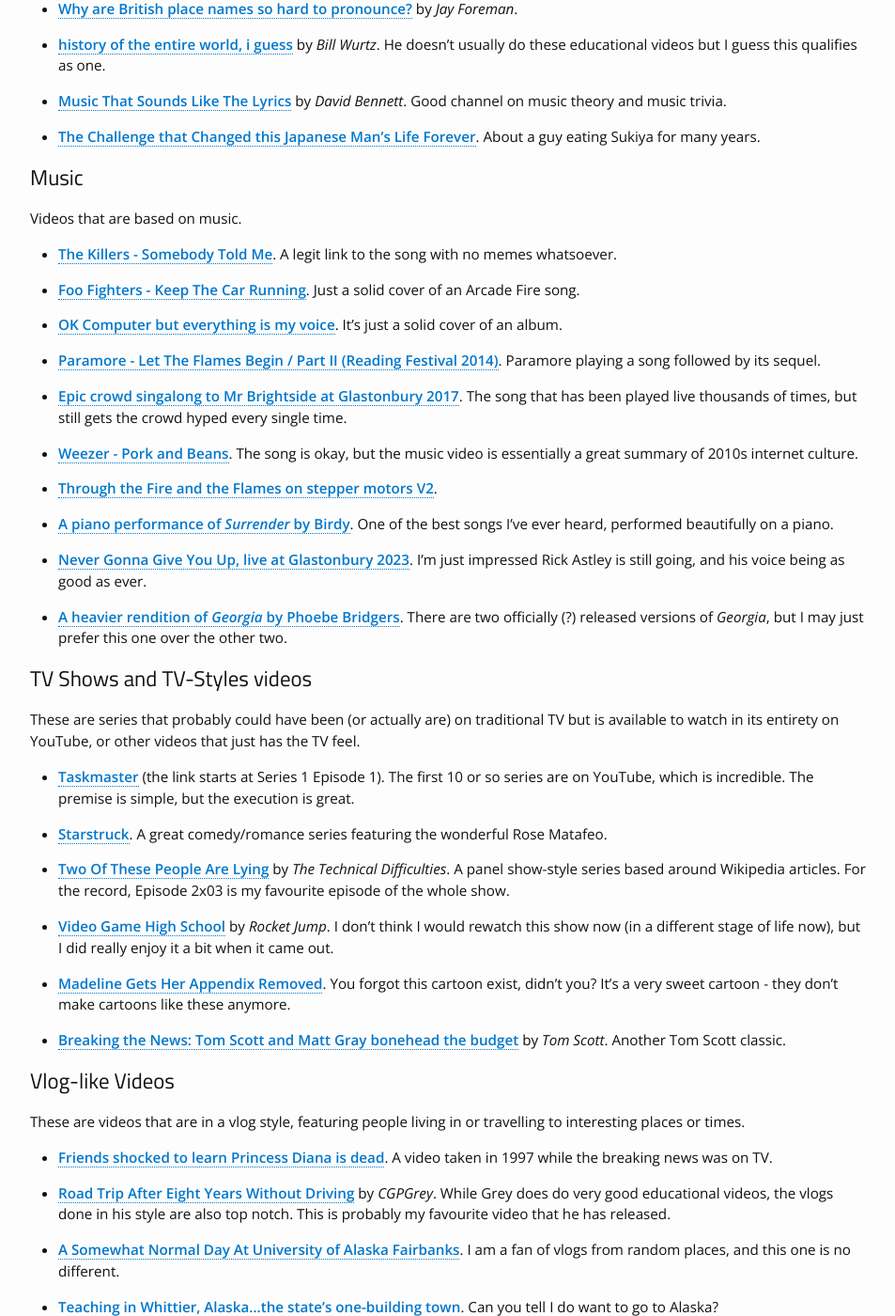
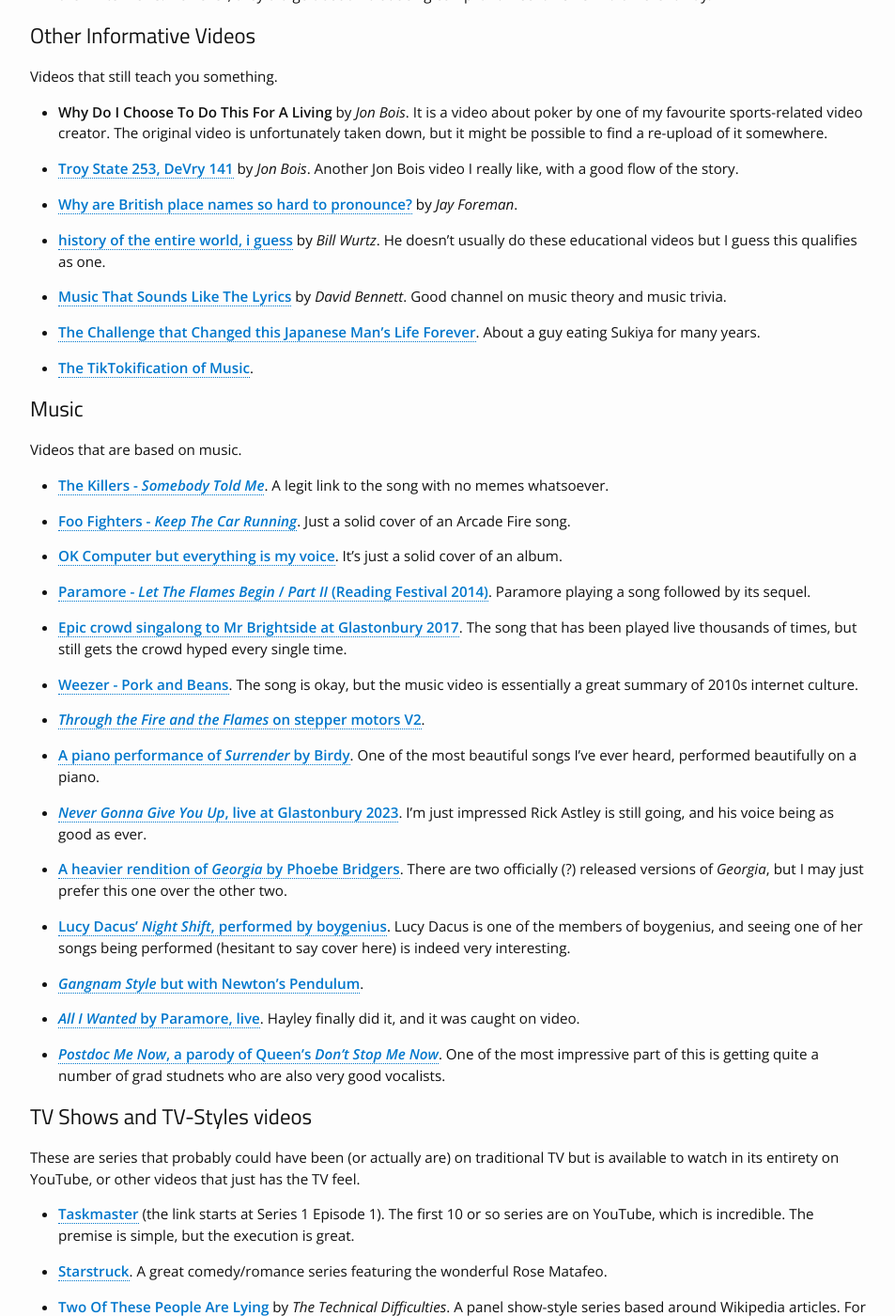
Before and after one commit to apivich-h/apivich-h.github.io, a Jekyll site: the page built from _posts/misc/2000-01-01-interesting-videos.md, in a window 1280 px wide and 1400 px high, scrolled down 1297 px. Shown: the whole window at 94% size, without its empty margins (163-1116 px from the left). Built offline with Jekyll 4.4.1, drawn with Linux system fonts in a browser that asks for light colours; some of the changed text lies outside the part shown.

Commit message:
update cv

```diff
--- a/_posts/misc/2000-01-01-interesting-videos.md
+++ b/_posts/misc/2000-01-01-interesting-videos.md
@@ -38,6 +38,14 @@
 - **[Why Thailand's Geography Breeds Instability](https://www.youtube.com/watch?v=S9SMRuvnl2g)** by _PolyMatter_. This time taking a look at how its geography relates to their politics.
 
 - **[Nirvana for Sale](https://www.youtube.com/watch?v=MYm1EbNs4sU)** by _Unreported World_. I have been watching a number of documentaries from them, covering many interesting little-told stories around the world. In this piece, it focuses on arguably the most infamous temple in Thailand.
+
+## Pairs of Videos About The Same Thing
+
+Two videos that are talking about the same topic, but in different styles.
+
+- Two videos about **Thomas Midgley Jr.** by **[_Veritasium_](https://youtu.be/IV3dnLzthDA)** and **[_Tom Scott_ (specifically the Technical Difficulties)](https://youtu.be/4og8wG8VQWM)**. The former in the form of a mini-documentary, the latter in the form of a panel show.
+
+- Two videos about **Compliant Mechanisms** by **[_Veritasium_](https://www.youtube.com/watch?v=97t7Xj_iBv0)** and **[Mark Rober](https://youtu.be/9c2NqlUWZfo)**. They even managed to get the same person in their interviews. However, they did go about introducing compliant mechanisms in a different way.
 
 ## Other Informative Videos
 
@@ -55,29 +63,39 @@
 
 - **[The Challenge that Changed this Japanese Man's Life Forever](https://www.youtube.com/watch?v=qMex9K2HCuY)**. About a guy eating Sukiya for many years.
 
+- **[The TikTokification of Music](https://youtu.be/mS4r5tDxASE?si=ScGEJkW9rsdOeFp_)**.
+
 ## Music
 
 Videos that are based on music.
 
-- **[The Killers - Somebody Told Me](https://www.youtube.com/watch?v=sdNYBvNXBLs)**. A legit link to the song with no memes whatsoever.
+- **[The Killers - _Somebody Told Me_](https://www.youtube.com/watch?v=sdNYBvNXBLs)**. A legit link to the song with no memes whatsoever.
 
-- **[Foo Fighters - Keep The Car Running](https://www.youtube.com/watch?v=MDxcjukqISs)**. Just a solid cover of an Arcade Fire song.
+- **[Foo Fighters - _Keep The Car Running_](https://www.youtube.com/watch?v=MDxcjukqISs)**. Just a solid cover of an Arcade Fire song.
 
 - **[OK Computer but everything is my voice](https://www.youtube.com/watch?v=q13NRoG6mvs)**. It's just a solid cover of an album.
 
-- **[Paramore - Let The Flames Begin / Part II (Reading Festival 2014)](https://www.youtube.com/watch?v=EaM0BUWAm_4)**. Paramore playing a song followed by its sequel.
+- **[Paramore - _Let The Flames Begin_ / _Part II_ (Reading Festival 2014)](https://www.youtube.com/watch?v=EaM0BUWAm_4)**. Paramore playing a song followed by its sequel.
 
 - **[Epic crowd singalong to Mr Brightside at Glastonbury 2017](https://www.youtube.com/watch?v=PzEs17iI2W4)**. The song that has been played live thousands of times, but still gets the crowd hyped every single time.
 
 - **[Weezer - Pork and Beans](https://www.youtube.com/watch?v=PQHPYelqr0E)**. The song is okay, but the music video is essentially a great summary of 2010s internet culture.
 
-- **[Through the Fire and the Flames on stepper motors V2](https://www.youtube.com/watch?v=rOaRFH_w53k)**.
+- **[_Through the Fire and the Flames_ on stepper motors V2](https://www.youtube.com/watch?v=rOaRFH_w53k)**.
 
-- **[A piano performance of _Surrender_ by Birdy](https://www.youtube.com/watch?v=xzn97B5wMIQ)**. One of the best songs I've ever heard, performed beautifully on a piano.
+- **[A piano performance of _Surrender_ by Birdy](https://www.youtube.com/watch?v=xzn97B5wMIQ)**. One of the most beautiful songs I've ever heard, performed beautifully on a piano.
 
-- **[Never Gonna Give You Up, live at Glastonbury 2023](https://www.youtube.com/watch?v=nsCIeklgp1M)**. I'm just impressed Rick Astley is still going, and his voice being as good as ever.
+- **[_Never Gonna Give You Up_, live at Glastonbury 2023](https://www.youtube.com/watch?v=nsCIeklgp1M)**. I'm just impressed Rick Astley is still going, and his voice being as good as ever.
 
 - **[A heavier rendition of _Georgia_ by Phoebe Bridgers](https://www.youtube.com/watch?v=So3M1zFnUasc)**. There are two officially (?) released versions of _Georgia_, but I may just prefer this one over the other two.
+
+- **[Lucy Dacus' _Night Shift_, performed by boygenius](https://youtu.be/QuRuSP7hhU0)**. Lucy Dacus is one of the members of boygenius, and seeing one of her songs being performed (hesitant to say cover here) is indeed very interesting.
+
+- **[_Gangnam Style_ but with Newton's Pendulum](https://youtu.be/YB7KUGdP7wI)**.
+
+- **[_All I Wanted_ by Paramore, live](https://www.youtube.com/watch?v=m2YAbi0nHnQ)**. Hayley finally did it, and it was caught on video.
+
+- **[_Postdoc Me Now_, a parody of Queen's _Don't Stop Me Now_](https://www.youtube.com/watch?v=whreNeJGCWk)**. One of the most impressive part of this is getting quite a number of grad studnets who are also very good vocalists.
 
 ## TV Shows and TV-Styles videos
 
@@ -169,16 +187,22 @@
 
 - **[So No One Told You Life Was Gonna Be This Way](https://www.youtube.com/watch?v=64V_KO3ikN0)**.
 
+- **[Fire Alarm Duet](https://youtu.be/HucUZaBN1l4)**.
+
 ## Miscellaneous
 
 Other videos that doesn't fit the categories above.
 
 - **[Doraemon Final Ending](https://www.youtube.com/watch?v=hB-wGxOFGkw)**. Fan-made ending, but still a good one nonetheless.
 
-- **[Forest return to the Premier League](https://www.youtube.com/watch?v=Z7cfrnTro94)**. Probably the biggest moment for Nottingham Forest since the turn of the century.
+- **[Nottingham Forest return to the Premier League](https://www.youtube.com/watch?v=Z7cfrnTro94)**. Probably the biggest moment for Nottingham Forest since the turn of the century.
 
 - **[The Greatest Shot In Television](https://www.youtube.com/watch?v=2WoDQBhJCVQ)**.
 
 - **[I spent a day with Ian Hecox](https://www.youtube.com/watch?v=Jmws_bNRG6Q)** by _Anthony Padilla_. If you are aware of Smosh and their whole story of them between early/mid-2010s to around 2023(ish), then this video may be one you'd be anticipating for a good while. The interview talked a lot about their friendship, and I do think I got some interesting lessons and life outlooks out of it.
 
 - **["12 points go to the united kingdom"](https://www.youtube.com/watch?v=-8rr3Ehel0c)**. The most unexpected thing during Eurovision 2022.
+
+- **[Single Point of Failure](https://youtu.be/y4GB_NDU43Q?si=7OgS7F4oO2GIJfu3)** by _Tom Scott_. Black Mirror-esque fictional story about the one day Google didn't check users' passwords. He has a few of these (all of them are quite well told) but this one is probably my favourite of those.
+
+- **[The interviewer not noticing that they were talking to Mike Shinoda from Linkin Park](https://www.youtube.com/watch?v=phzaGR8XWO8)**.
```
Also changed, not shown: other parts of _posts/misc/2000-01-01-interesting-videos.md (+2 -2 lines), pages/index.md (+14 -6 lines), 1 other file.
